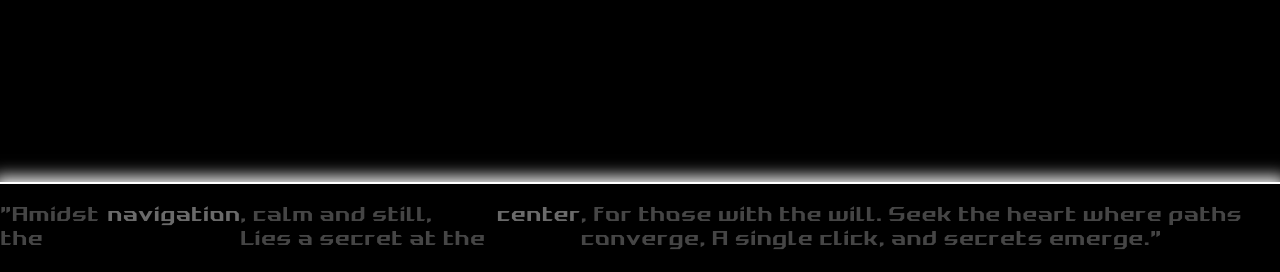
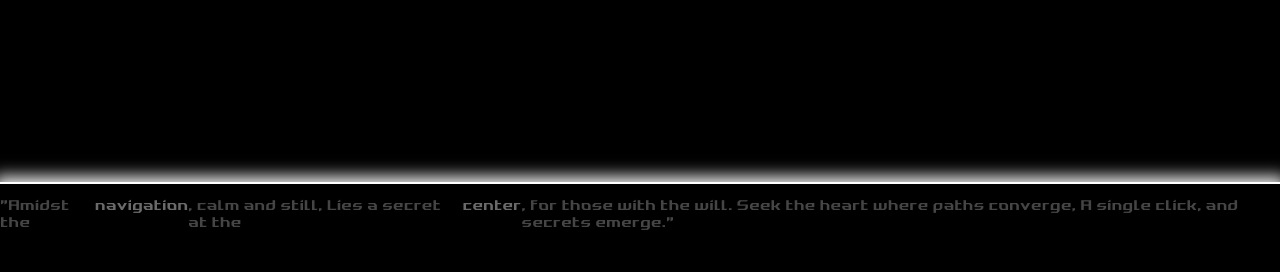
Before and after one commit to GinusHR/TLE-1-team-11, a PHP site: page / in a window 1280 px wide. Shown: the part 835-1107 px from the top of the page. After the commit the page ends 1065 px from the top, so only its background shows below. Run offline with PHP 8.4, Linux system fonts and the light colour scheme; data that the repository does not hold is empty.

Commit message:
riddle fixed

```diff
--- a/css/style.css
+++ b/css/style.css
@@ -211,10 +211,15 @@ footer {
     font-size: 20px;
 }
 
-.viP {
+.viP1 {
+    color: #454545;
+    font-size: 14px;
+}
+
+.viP2 {
     color: #6a6a6a;
-    font-size: 20px;
-    margin-left: 8px;
+    font-size: 14px;
+    margin-left: 5px;
 }
 
 
--- a/index.php
+++ b/index.php
@@ -145,9 +145,9 @@ mysqli_close($db);
     </section>
 </main>
 <footer>
-    <p class="footerP">
-        "Amidst the <p class="viP"> navigation</p> <p class="footerP">, calm and still,
-        Lies a secret at the </p> <p class="viP"> center</p><p class="footerP">, for those with the will.
+    <p class="viP1">
+        "Amidst the <p class="viP2"> navigation</p> <p class="viP1">, calm and still,
+        Lies a secret at the </p> <p class="viP2"> center</p><p class="viP1">, for those with the will.
         Seek the heart where paths converge,
         A single click, and secrets emerge."
     </p>
```
